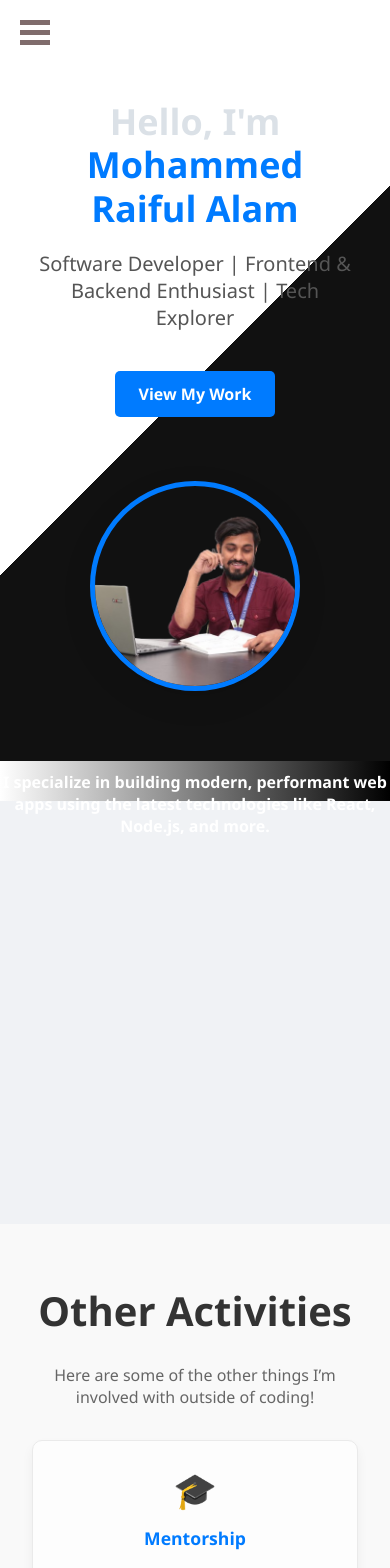
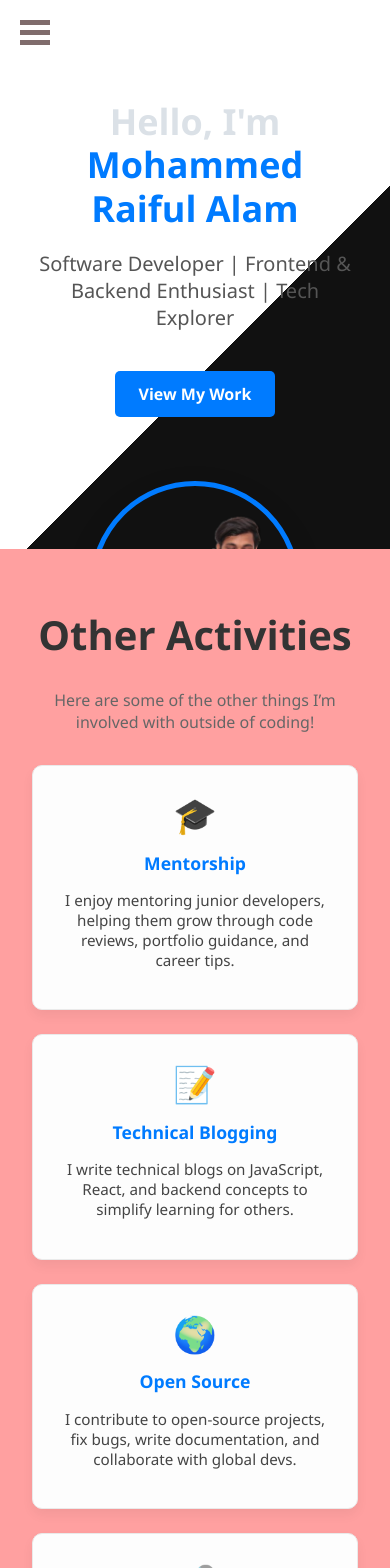
Before and after one commit to Raifulalam/My-Portfolio, a React (Create React App) app: page /activities in a window 390 px wide. Shown: the top 1568 px of the page. Built offline with nearby package versions, Linux system fonts and the light colour scheme.

Commit message:
added modification

```diff
--- a/src/components/Home.jsx
+++ b/src/components/Home.jsx
@@ -2,8 +2,10 @@
 import React from 'react';
 import '../styles/Home.css';
 import HeroImage from '../assets/Mohammed_Raiful.png';
+import { Link } from 'react-router-dom';
 
 const Home = () => {
+
     return (
         <div className="home-container">
             <section className="hero">
@@ -13,7 +15,8 @@ const Home = () => {
                         <p className="subheading">
                             Software Developer | Frontend & Backend Enthusiast | Tech Explorer
                         </p>
-                        <a href="/projects" className="cta-button">View My Work</a>
+
+                        <Link to={"https://github.com/Raifulalam"}> <a className="cta-button">View My Work</a></Link>
                     </div>
                     <div className="image-section">
                         <img src={HeroImage} alt="Mohammed Raiful" className="hero-image" />
--- a/src/styles/Activities.css
+++ b/src/styles/Activities.css
@@ -1,9 +1,9 @@
 .activities-container {
     padding: 2rem;
-    max-width: 1100px;
+
     margin: auto;
     font-family: 'Segoe UI', sans-serif;
-    background: #f9f9f9;
+    background: #ffa0a0;
 }
 
 .activities-title {
--- a/src/styles/GlobalStyles.css
+++ b/src/styles/GlobalStyles.css
@@ -24,13 +24,7 @@ p {
 }
 
 /* Mobile-specific styles (screen width 768px and below) */
-@media (max-width: 768px) {
-
-    /* Content area when sidebar is visible */
-    .content {
-        padding-top: 80vh;
-    }
-}
+@media (max-width: 768px) {}
 
 /* Hero Container Styles */
 .hero-container {
--- a/src/styles/Projects.css
+++ b/src/styles/Projects.css
@@ -8,7 +8,7 @@
 
 .projects-title {
     text-align: center;
-    font-size: 2.5rem;
+    font-size: 1.8rem;
     color: #333;
     margin-bottom: 2rem;
 }
@@ -46,7 +46,10 @@
 }
 
 .project-tech {
+
     margin-bottom: 1rem;
+    display: flex;
+    flex-wrap: wrap;
 }
 
 .tech-badge {
--- a/src/styles/Resume.css
+++ b/src/styles/Resume.css
@@ -4,7 +4,7 @@
     padding: 2rem 1rem;
     font-family: 'Segoe UI', sans-serif;
     color: #333;
-    background: white;
+    background: #a4c7c4;
 }
 
 .resume-title {
--- a/src/styles/Sidebar.css
+++ b/src/styles/Sidebar.css
@@ -123,10 +123,10 @@
     /* Display hamburger menu on mobile */
     .hamburger {
         display: flex;
-        position: absolute;
+        position: fixed;
         top: 20px;
         left: 20px;
-        z-index: 100;
+        z-index: 111111111111111111;
     }
 
     /* Close button in mobile */
```
Also changed, not shown: 1 other file (tests, documents, lock files or other folders).
